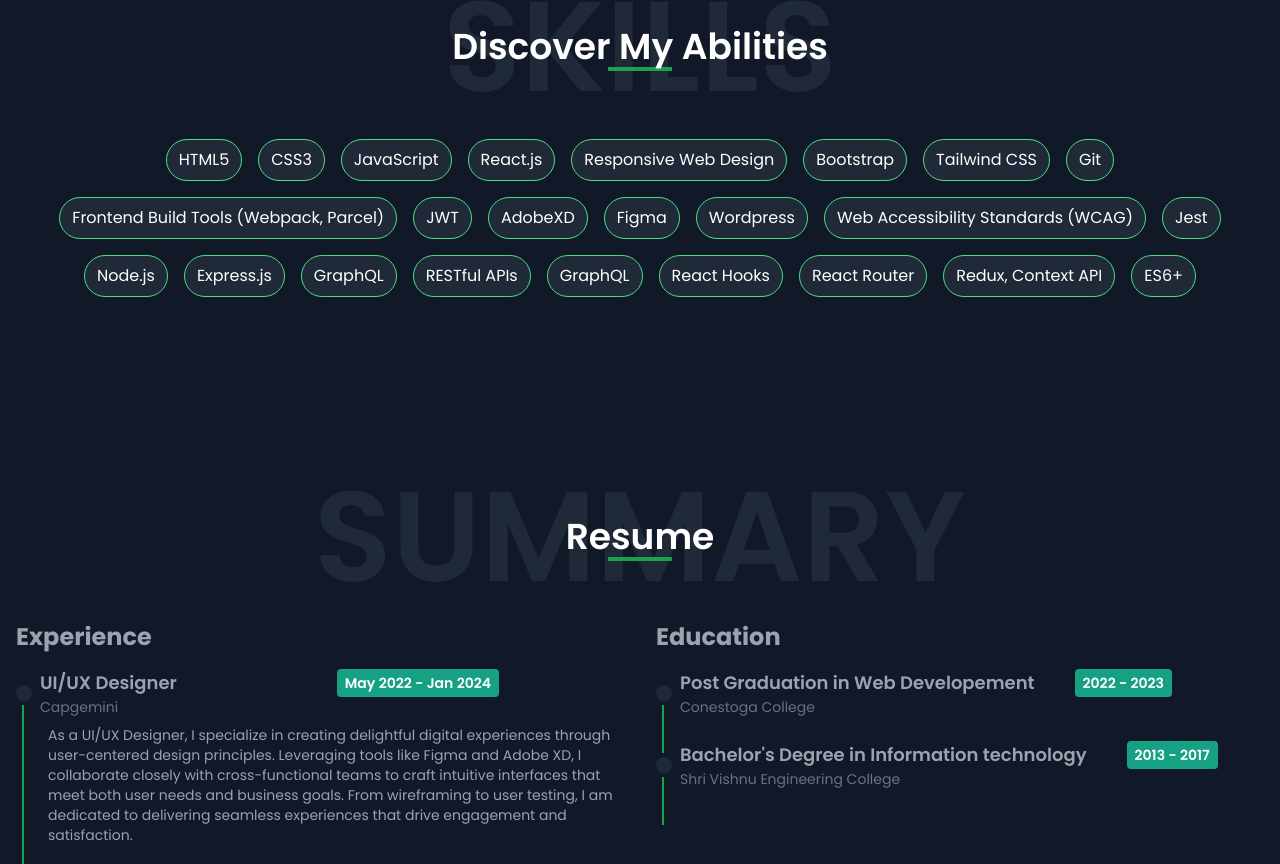
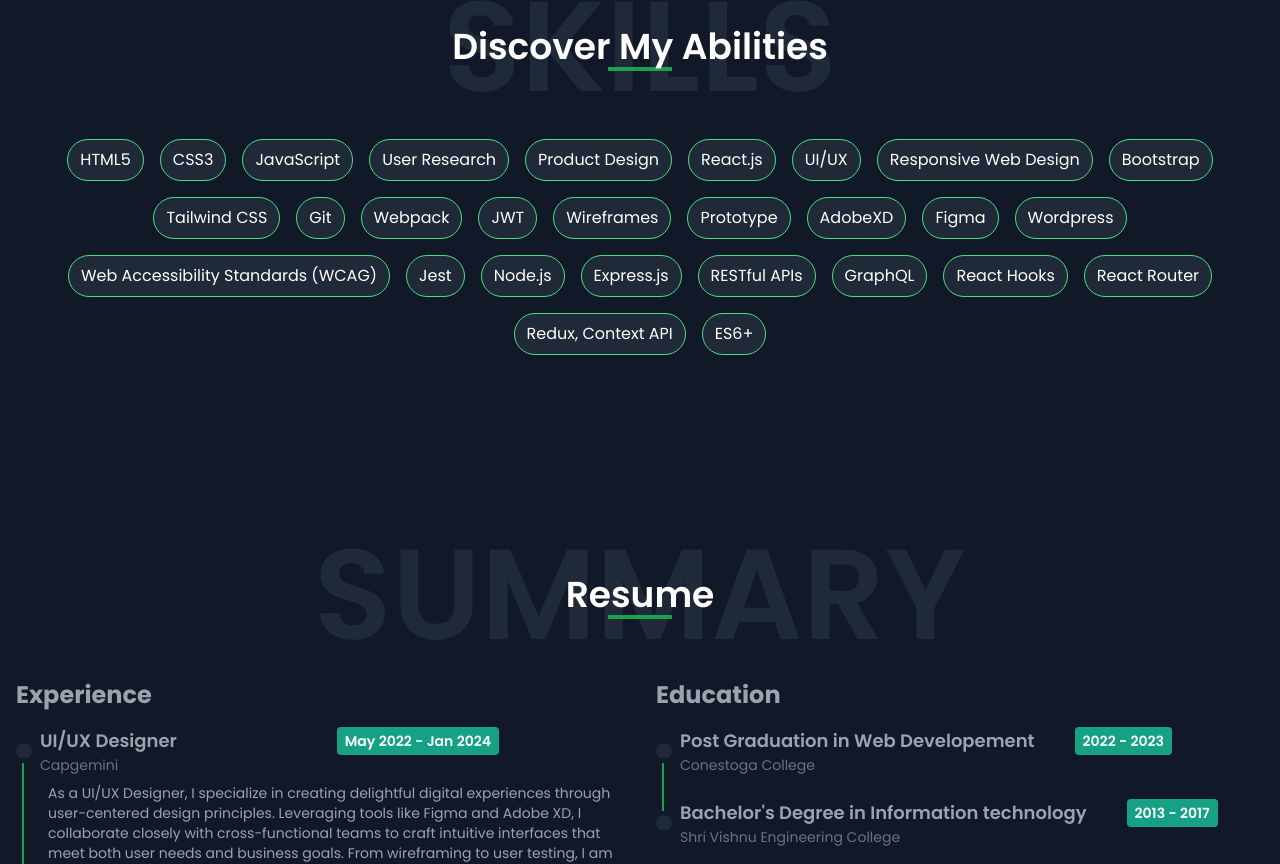
Before and after one commit to deekoti16/aboutme, a React (Create React App) app in the folder client/: page / in a window 1280 px wide. Shown: the part 1483-2347 px from the top of the page. Built offline with nearby package versions, Linux system fonts and the light colour scheme; a web font is replaced by a local one.

Commit message:
updated experience

```diff
--- a/client/src/components/Resume.js
+++ b/client/src/components/Resume.js
@@ -96,7 +96,7 @@ const Resume = () => {
                                 </div>
                             </div>
                             {/* Connection line */}
-                            {edu.id !== experienceData.length && (
+                            {edu.id !== educationData.length && (
                                 <div className="absolute left-1.5 top-16 md:top-9 w-0.5 h-full bg-green-600"></div>
                             )}
                         </div>
--- a/client/src/data.js
+++ b/client/src/data.js
@@ -40,13 +40,18 @@ export const skills = [
     "HTML5",
     "CSS3",
     "JavaScript",
+    "User Research",
+    "Product Design",
     "React.js",
+    "UI/UX",
     "Responsive Web Design",
     "Bootstrap",
     "Tailwind CSS",
     "Git",
-    "Frontend Build Tools (Webpack, Parcel)",
+    "Webpack",
     "JWT",
+    "Wireframes",
+    "Prototype",
     "AdobeXD",
     "Figma",
     "Wordpress",
@@ -54,7 +59,6 @@ export const skills = [
     "Jest",
     "Node.js",
     "Express.js",
-    "GraphQL",
     "RESTful APIs",
     "GraphQL",
     "React Hooks",
```
